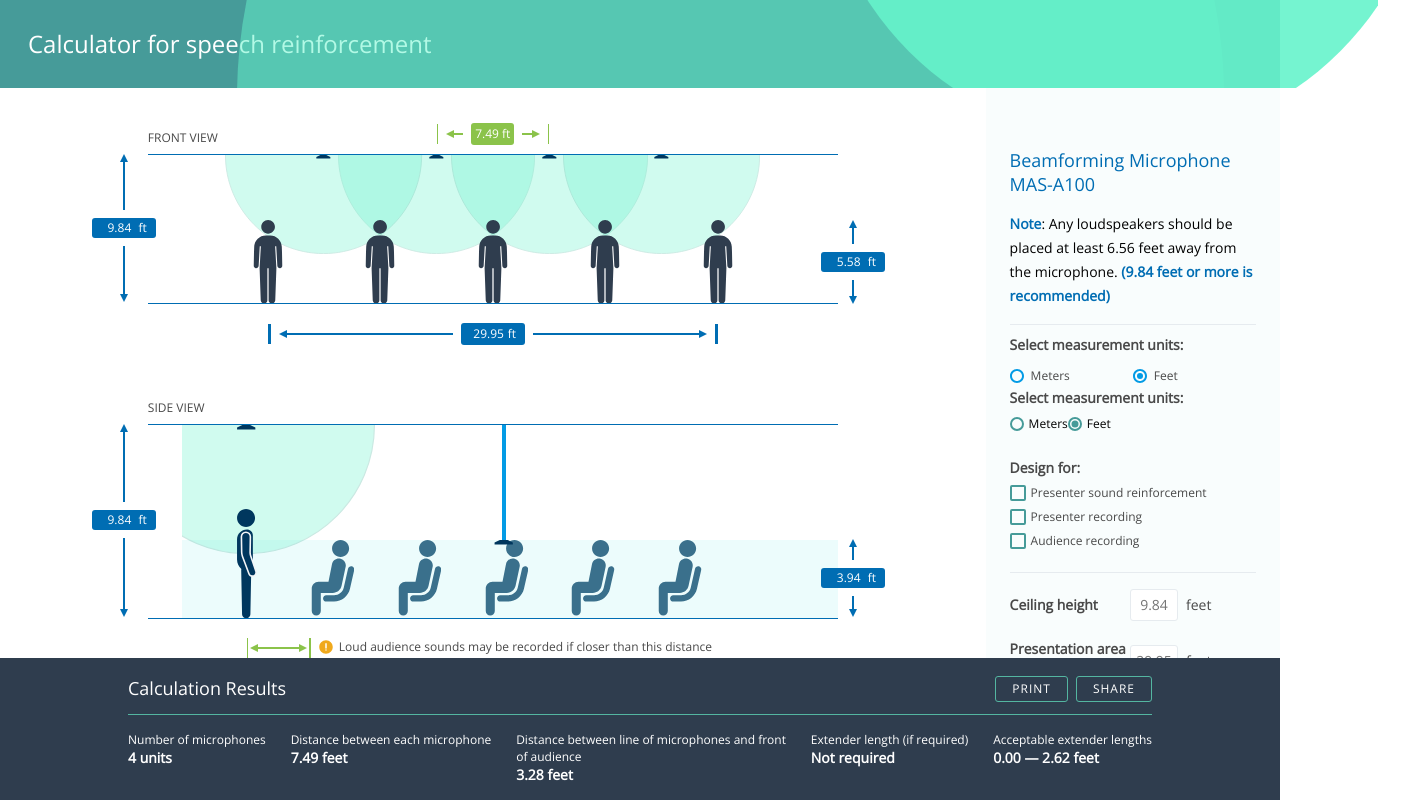
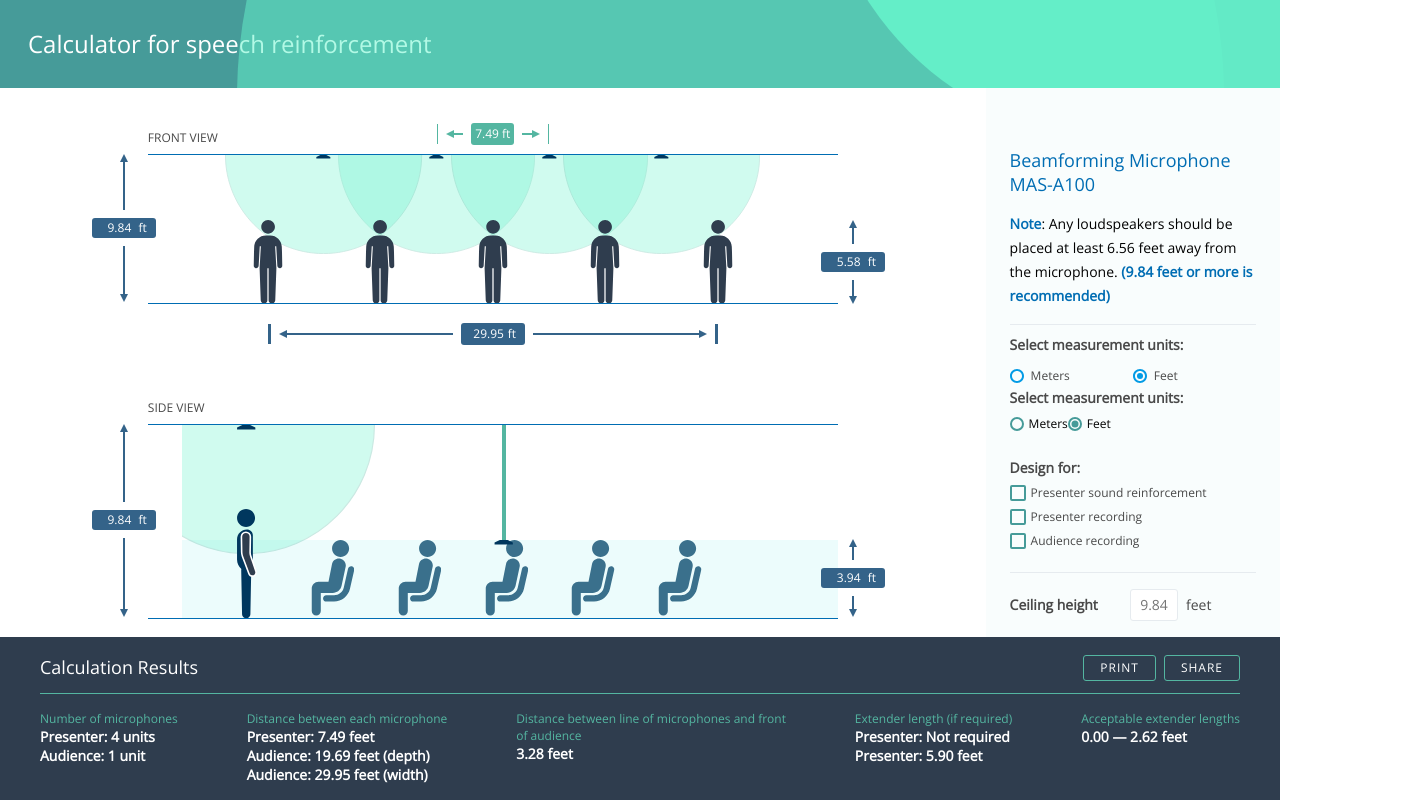
Before and after one commit to TE-9004062290/aerosmith-system-calculator, an Angular app: page /calculator in a window 1280 px wide. Both pictures are taken after a click on the label "Feet". Shown: the top 800 px of the page, 1408 px wide, since content can reach past the window. Built offline with nearby package versions, Linux system fonts and the light colour scheme.

Commit message:
Updating output area with new quantities. Updated misc styles.

```diff
--- a/src/app/components/calculation-outputs/calculation-outputs.component.html
+++ b/src/app/components/calculation-outputs/calculation-outputs.component.html
@@ -66,15 +66,29 @@
             <div class="data-row">
                 <div class="data-description">Number of microphones</div>
                 <div class="data-value">
-                    {{ calculatorService.requiredMicrophones }}
+                    Presenter: {{ calculatorService.requiredMicrophones }}
                     unit{{calculatorService.requiredMicrophones > 1 ? 's' : ''}}
+                </div>
+                <div class="data-value">
+                    Audience: {{ calculatorService.requiredAudienceMicrophonesWidth * calculatorService.requiredAudienceMicrophonesDepth }}
+                    unit{{calculatorService.requiredAudienceMicrophonesWidth * calculatorService.requiredAudienceMicrophonesDepth > 1 ? 's' : ''}}
                 </div>
             </div>
             <div class="data-row">
                 <div class="data-description">Distance between each microphone</div>
                 <div class="data-value">
-                    {{ calculatorService.microphoneInterval }}
+                    Presenter: {{ calculatorService.microphoneInterval }}
                     {{ calculatorService.measurementUnit === 'm' ? 'meter' + (calculatorService.microphoneInterval === 1 ? '' : 's') : (calculatorService.microphoneInterval === 1 ? 'foot' : 'feet') }}
+                </div>
+                <div class="data-value">
+                    Audience: {{ calculatorService.audienceMicrophoneIntervalDepth }}
+                    {{ calculatorService.measurementUnit === 'm' ? 'meter' + (calculatorService.audienceMicrophoneIntervalDepth === 1 ? '' : 's') : (calculatorService.audienceMicrophoneIntervalDepth === 1 ? 'foot' : 'feet') }}
+                    (depth)
+                </div>
+                <div class="data-value">
+                    Audience: {{ calculatorService.audienceMicrophoneIntervalWidth }}
+                    {{ calculatorService.measurementUnit === 'm' ? 'meter' + (calculatorService.audienceMicrophoneIntervalWidth === 1 ? '' : 's') : (calculatorService.audienceMicrophoneIntervalWidth === 1 ? 'foot' : 'feet') }}
+                    (width)
                 </div>
             </div>
             <div class="data-row">
@@ -87,11 +101,18 @@
             <div class="data-row">
                 <div class="data-description">Extender length (if required)</div>
                 <div *ngIf="calculatorService.extenderLength === 0" class="data-value">
-                    Not required
+                    Presenter: Not required
                 </div>
                 <div *ngIf="calculatorService.extenderLength > 0" class="data-value">
-                    {{ calculatorService.extenderLength | number: '0.2-2' }}
+                    Presenter: {{ calculatorService.extenderLength | number: '0.2-2' }}
                     {{ calculatorService.measurementUnit === 'm' ? 'meter' + (calculatorService.extenderLength === 1 ? '' : 's') : (calculatorService.extenderLength  === 1 ? 'foot' : 'feet') }}
+                </div>
+                <div *ngIf="calculatorService.audienceExtenderLength === 0" class="data-value">
+                    Audience: Not required
+                </div>
+                <div *ngIf="calculatorService.audienceExtenderLength  > 0" class="data-value">
+                    Presenter: {{ calculatorService.audienceExtenderLength  | number: '0.2-2' }}
+                    {{ calculatorService.measurementUnit === 'm' ? 'meter' + (calculatorService.audienceExtenderLength  === 1 ? '' : 's') : (calculatorService.audienceExtenderLength   === 1 ? 'foot' : 'feet') }}
                 </div>
             </div>
             <div class="data-row" *ngIf="calculatorService.inputExtenderMaximum > 0">
--- a/src/app/components/calculation-outputs/calculation-outputs.component.scss
+++ b/src/app/components/calculation-outputs/calculation-outputs.component.scss
@@ -16,7 +16,7 @@
 }
 
 .inputs-container {
-    width: 80%;
+    width: 100%;
     margin: 0 auto;
     margin-top: 20px;
     padding-bottom: 16px;
@@ -43,8 +43,8 @@
             padding: 4px 10px !important;
         }
     }
-    width: 80%;
-    margin: 0 auto;
+    width: calc(100% - 80px);
+    margin: 0 40px 0 40px;
     padding-bottom: 16px;
     .header {
         display: flex;
@@ -125,6 +125,7 @@
     .data-row {
         color: #FFFFFF;
         .data-description {
+            color: #54B6A1;
             font-size: 12px;
         }
         .data-value {
--- a/src/app/components/graphical-stage-top/graphical-stage-top.component.ts
+++ b/src/app/components/graphical-stage-top/graphical-stage-top.component.ts
@@ -125,11 +125,6 @@ export class GraphicalStageTopComponent implements OnInit {
         this.CalculatorMins = this.calculatorService.MINIMUMS;
         this.CalculatorMaxes = this.calculatorService.MAXIMUMS;
         this.calculateProportions();
-
-        this.audienceMicrophones = this.getAudienceMicrophonePositions(
-          this.calculatorService.requiredAudienceMicrophonesWidth, this.calculatorService.requiredAudienceMicrophonesDepth,
-          this.calculatorService.audienceMicrophoneIntervalWidth, this.calculatorService.audienceMicrophoneIntervalDepth);
-        [this.presenters, this.presenterMicrophones] = this.getPresenterPositions(this.calculatorService.requiredMicrophones, this.calculatorService.microphoneInterval);
       }
     });
 
@@ -137,11 +132,6 @@ export class GraphicalStageTopComponent implements OnInit {
     this.snapshotContainerDimensions();
     this.stageWidth = this.stageRef ? this.stageRef.nativeElement.offsetWidth : this.stageWidth;
     this.calculateProportions();
-
-    this.audienceMicrophones = this.getAudienceMicrophonePositions(
-      this.calculatorService.requiredAudienceMicrophonesWidth, this.calculatorService.requiredAudienceMicrophonesDepth,
-      this.calculatorService.audienceMicrophoneIntervalWidth, this.calculatorService.audienceMicrophoneIntervalDepth);
-    [this.presenters, this.presenterMicrophones] = this.getPresenterPositions(this.calculatorService.requiredMicrophones, this.calculatorService.microphoneInterval);
   }
 
   @HostListener('window:resize', ['$event'])
@@ -197,6 +187,11 @@ export class GraphicalStageTopComponent implements OnInit {
     this.intraRowInterval = intraRowInterval;
     this.audiencePerRow = audiencePerRow;
     this.audienceRows = audienceRows;
+
+    this.audienceMicrophones = this.getAudienceMicrophonePositions(
+      this.calculatorService.requiredAudienceMicrophonesWidth, this.calculatorService.requiredAudienceMicrophonesDepth,
+      this.calculatorService.audienceMicrophoneIntervalWidth, this.calculatorService.audienceMicrophoneIntervalDepth);
+    [this.presenters, this.presenterMicrophones] = this.getPresenterPositions(this.calculatorService.requiredMicrophones, this.calculatorService.microphoneInterval);
   }
 
   private calculateStageRatios() {
--- a/src/app/components/measuring-stick/measuring-stick.component.scss
+++ b/src/app/components/measuring-stick/measuring-stick.component.scss
@@ -7,63 +7,63 @@
     width: 0;
     height: 0;
     .bar {
-        background-color: #8BC34A;
+        background-color: #346389;
     }
     .stop {
-        background-color: #8BC34A;
+        background-color: #346389;
     }
     &.top {
         .arrow {
             border-bottom: 8px solid;
-            border-bottom-color: #8BC34A;
+            border-bottom-color: #346389;
         }
     }
     &.right {
         .arrow {
             border-left: 8px solid;
-            border-left-color: #8BC34A;
+            border-left-color: #346389;
         }
     }
     &.bottom {
         .arrow {
             border-top: 8px solid;
-            border-top-color: #8BC34A;
+            border-top-color: #346389;
         }
     }
     &.left {
         .arrow {
             border-right: 8px solid;
-            border-right-color: #8BC34A;
+            border-right-color: #346389;
         }
     }
 }
 
 .measurable-output {
     .bar {
-        background-color: #8BC34A;
+        background-color: #54B6A1;
     }
     .stop {
-        background-color: #8BC34A;
+        background-color: #54B6A1;
     }
     .stick {
         &.top {
             .arrow {
-                border-bottom-color: #8BC34A !important;
+                border-bottom-color: #54B6A1 !important;
             }
         }
         &.right {
             .arrow {
-                border-left-color: #8BC34A !important;
+                border-left-color: #54B6A1 !important;
             }
         }
         &.bottom {
             .arrow {
-                border-top-color: #8BC34A !important;
+                border-top-color: #54B6A1 !important;
             }
         }
         &.left {
             .arrow {
-                border-right-color: #8BC34A !important;
+                border-right-color: #54B6A1 !important;
             }
         }
     }
@@ -76,7 +76,7 @@
         align-items: center;
         justify-content: center;
         border-radius: 3px;
-        background-color: #006DB3;
+        background-color: #346389;
         width: 10%;
         min-width: 60px;
         height: 18px;
@@ -99,29 +99,29 @@
     }
     .stick {
         .bar {
-            background-color: #006DB3;
+            background-color: #346389;
         }
         .stop {
-            background-color: #006DB3;
+            background-color: #346389;
         }
         &.top {
             .arrow {
-                border-bottom-color: #006DB3 !important;
+                border-bottom-color: #346389 !important;
             }
         }
         &.right {
             .arrow {
-                border-left-color: #006DB3 !important;
+                border-left-color: #346389 !important;
             }
         }
         &.bottom {
             .arrow {
-                border-top-color: #006DB3 !important;
+                border-top-color: #346389 !important;
             }
         }
         &.left {
             .arrow {
-                border-right-color: #006DB3 !important;
+                border-right-color: #346389 !important;
             }
         }
     }
@@ -373,7 +373,7 @@
     align-items: center;
     justify-content: center;
     border-radius: 3px;
-    background-color: #8BC34A;
+    background-color: #54B6A1;
     height: 18px;
     padding: 2px;
 
--- a/src/app/components/svg-icons/svg-icons.component.html
+++ b/src/app/components/svg-icons/svg-icons.component.html
@@ -1,7 +1,7 @@
 
 <ng-container [ngSwitch]="iconType">
     <svg *ngSwitchCase="'warning'" [ngStyle]="{'transform': transformString }" class="svg-icon svg-icon-warning" [attr.width]="width || 18" [attr.height]="height || 18" viewBox="0 0 18 18" fill="none" xmlns="http://www.w3.org/2000/svg">
-        <path fill-rule="evenodd" clip-rule="evenodd" d="M2.25 9C2.25 5.27208 5.27208 2.25 9 2.25C12.7279 2.25 15.75 5.27208 15.75 9C15.75 12.7279 12.7279 15.75 9 15.75C5.27208 15.75 2.25 12.7279 2.25 9ZM9.75 12C9.75 11.5858 9.41421 11.25 9 11.25C8.58579 11.25 8.25 11.5858 8.25 12C8.25 12.4142 8.58579 12.75 9 12.75C9.41421 12.75 9.75 12.4142 9.75 12ZM8.25 5.25V10.5H9.75V5.25H8.25Z" fill="#F0A91C"/>
+        <path fill-rule="evenodd" clip-rule="evenodd" d="M2.25 9C2.25 5.27208 5.27208 2.25 9 2.25C12.7279 2.25 15.75 5.27208 15.75 9C15.75 12.7279 12.7279 15.75 9 15.75C5.27208 15.75 2.25 12.7279 2.25 9ZM9.75 12C9.75 11.5858 9.41421 11.25 9 11.25C8.58579 11.25 8.25 11.5858 8.25 12C8.25 12.4142 8.58579 12.75 9 12.75C9.41421 12.75 9.75 12.4142 9.75 12ZM8.25 5.25V10.5H9.75V5.25H8.25Z" fill="#285C4F"/>
     </svg>
     <svg *ngSwitchCase="'info'" [ngStyle]="{'transform': transformString }" class="svg-icon svg-icon-info" [attr.width]="width || 18" [attr.height]="height || 18" viewBox="0 0 18 18" fill="none" xmlns="http://www.w3.org/2000/svg">
         <path fill-rule="evenodd" clip-rule="evenodd" d="M2.25 9C2.25 5.27208 5.27208 2.25 9 2.25C12.7279 2.25 15.75 5.27208 15.75 9C15.75 12.7279 12.7279 15.75 9 15.75C5.27208 15.75 2.25 12.7279 2.25 9ZM8.96805 8.57086L9.61445 7.95018C9.77256 7.80481 9.86538 7.60461 9.86538 7.38435C9.86538 6.94727 9.48362 6.57477 9 6.57477C8.51638 6.57477 8.13462 6.94727 8.13462 7.38435V7.5H6.75V7.38435C6.75 6.19736 7.76497 5.25 9 5.25C10.235 5.25 11.25 6.19736 11.25 7.38435C11.25 7.86598 11.0415 8.30225 10.7141 8.61202L10.247 9.06326C10.0627 9.23978 9.92912 9.386 9.83785 9.56862C9.74993 9.7445 9.74994 9.77414 9.75 10.099L9.75 10.125V10.5H8.25V10.125C8.25 9.53467 8.56346 8.95849 8.96805 8.57086ZM9.75 12.75V11.25H8.25V12.75H9.75Z" fill="#00375E"/>
--- a/src/app/components/svg-microphone/svg-microphone.component.scss
+++ b/src/app/components/svg-microphone/svg-microphone.component.scss
@@ -12,7 +12,7 @@
     position: relative;
     height: 0px;
     width: 4px;
-    background-color: #039BE5;
+    background-color: #54B6A1;
     transition: height .25s linear;
 }
 
--- a/src/app/components/svg-standing-person/svg-standing-person.component.html
+++ b/src/app/components/svg-standing-person/svg-standing-person.component.html
@@ -4,7 +4,7 @@
 
 <svg *ngIf="mode === 'side'" [ngStyle]="{'width': width, 'transform': 'translateX(-50%)'}" class="svg-standing-person-side" viewBox="0 0 25 137" fill="none" xmlns="http://www.w3.org/2000/svg">
     <path fill-rule="evenodd" clip-rule="evenodd" d="M11.3 22.4507C17.5408 22.4507 22.5999 17.4249 22.5999 11.2253C22.5999 5.02575 17.5408 0 11.3 0C5.05917 0 0 5.02575 0 11.2253C0 17.4249 5.05917 22.4507 11.3 22.4507ZM0 38.0111C0 31.1608 5.55329 25.6075 12.4036 25.6075C16.5138 25.6075 19.8458 28.9395 19.8458 33.0497V74.1632C19.8458 75.7643 19.0242 77.1735 17.7796 77.9921L16.7433 131.879C16.6886 134.723 14.3677 137 11.5234 137C8.67905 137 6.35809 134.723 6.3034 131.879L5.24459 76.8212C5.23353 76.2461 5.30007 75.6878 5.43453 75.1562C2.1113 72.3558 0 68.163 0 63.477V38.0111Z" fill="#00375E"/>
-    <path d="M11.1185 29.0889C7.96776 29.0889 5.42934 31.6727 5.48528 34.823L5.83239 54.373C5.86145 56.0095 6.16845 57.6291 6.74027 59.1627L14.9649 81.2209C15.6383 83.0269 17.3628 84.2244 19.2902 84.2244C22.4481 84.2244 24.6737 81.1248 23.6643 78.1326L17.0561 58.5441C16.6 57.1922 16.3799 55.772 16.4052 54.3455L16.7518 34.823C16.8077 31.6727 14.2693 29.0889 11.1185 29.0889Z" fill="#00375E" stroke="#F2F5F7" stroke-width="2"/>
+    <path d="M11.1185 29.0889C7.96776 29.0889 5.42934 31.6727 5.48528 34.823L5.83239 54.373C5.86145 56.0095 6.16845 57.6291 6.74027 59.1627L14.9649 81.2209C15.6383 83.0269 17.3628 84.2244 19.2902 84.2244C22.4481 84.2244 24.6737 81.1248 23.6643 78.1326L17.0561 58.5441C16.6 57.1922 16.3799 55.772 16.4052 54.3455L16.7518 34.823C16.8077 31.6727 14.2693 29.0889 11.1185 29.0889Z" fill="#2F3D4E" stroke="white" stroke-width="2"/>
 </svg>
 
 <svg *ngIf="mode === 'sitting'" class="svg-sitting-person-side" [ngStyle]="{'width': width}" viewBox="0 0 50 87" fill="none" xmlns="http://www.w3.org/2000/svg">
--- a/src/app/main/calculation-theatre/calculation-theatre.component.scss
+++ b/src/app/main/calculation-theatre/calculation-theatre.component.scss
@@ -20,6 +20,10 @@
     .version-stamp {
         display: block !important;
     }
+}
+
+.main {
+    overflow-x: hidden;
 }
 
 @media screen and (max-width: 767px) {
```
